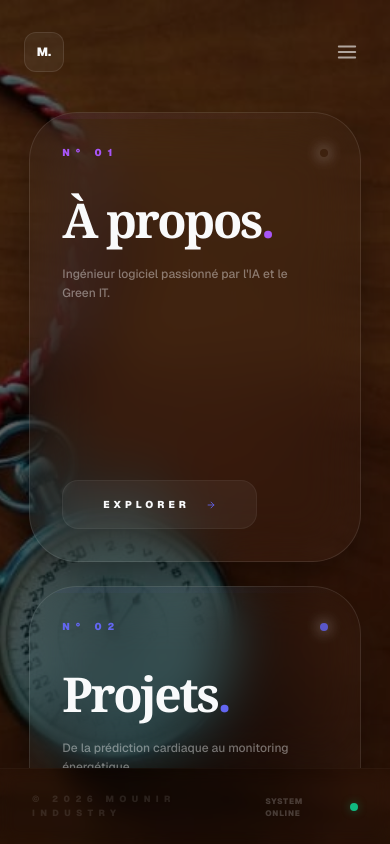
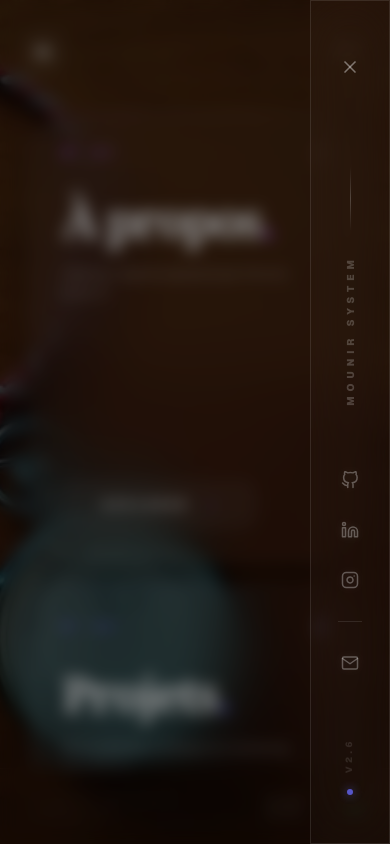
Before and after one commit to chefDossier/chefdossierPortfolio, a Next.js app: page / in a window 390 px wide. Both pictures are taken after a click on the button "Ouvrir le menu". Built offline with nearby package versions, Linux system fonts and the light colour scheme.

Commit message:
reamenagement du systeme de sidebar

```diff
--- a/src/app/layout.tsx
+++ b/src/app/layout.tsx
@@ -1,8 +1,8 @@
-import type { Metadata } from "next";
+"use client"; // Obligatoire car on utilise du State
+import { useState } from "react";
 import { Geist, Geist_Mono } from "next/font/google";
 import "./globals.css";
 
-// Importation des nouveaux composants modulaires
 import Sidebar from "@/components/navigation/Sidebar";
 import Header from "@/components/navigation/Header";
 import HeroBackground from "@/components/ui/HeroBackground";
@@ -17,16 +17,14 @@ const geistMono = Geist_Mono({
   subsets: ["latin"],
 });
 
-export const metadata: Metadata = {
-  title: "Mounir | Software Engineer & Data Scientist",
-  description: "Portfolio de Mounir, Ingénieur Logiciel et Master en IA",
-};
-
 export default function RootLayout({
   children,
 }: Readonly<{
   children: React.ReactNode;
 }>) {
+  // 1. Création de l'état pour la navigation mobile
+  const [isSidebarOpen, setIsSidebarOpen] = useState(false);
+
   return (
     <html
       lang="fr"
@@ -35,18 +33,21 @@ export default function RootLayout({
       <body className="h-full overflow-hidden bg-background text-foreground">
         <div className="relative h-screen w-full flex flex-col">
 
-          {/* Couche de fond (Nette et persistante) */}
+          {/* Couche de fond */}
           <HeroBackground />
 
-          {/* Navigation Latérale Fixe */}
-          <Sidebar />
+          {/* 2. On passe l'état et la fonction de fermeture à la Sidebar */}
+          <Sidebar
+            isOpen={isSidebarOpen}
+            onClose={() => setIsSidebarOpen(false)}
+          />
 
-          {/* Layout Principal : Header + Contenu Dynamique */}
+          {/* Layout Principal */}
           <div className="relative z-10 flex flex-col h-full w-full md:pr-[80px]">
 
-            <Header />
+            {/* 3. On passe la fonction d'ouverture au Header */}
+            <Header onOpenMenu={() => setIsSidebarOpen(true)} />
 
-            {/* Zone de défilement pour les pages (About, Projects, etc.) */}
             <main className="flex-1 w-full overflow-y-auto custom-scroll no-scrollbar">
               {children}
             </main>
@@ -64,7 +65,6 @@ export default function RootLayout({
               </div>
             </footer>
           </div>
-
         </div>
       </body>
     </html>
--- a/src/components/navigation/Header.tsx
+++ b/src/components/navigation/Header.tsx
@@ -1,11 +1,15 @@
 import Link from "next/link";
 import { FiShare2, FiMenu } from 'react-icons/fi';
 
-export default function Header() {
+interface HeaderProps {
+  onOpenMenu: () => void;
+}
+
+export default function Header({ onOpenMenu }: HeaderProps) {
   return (
     <header className="w-full max-w-7xl mx-auto px-6 md:px-12 pt-8 md:pt-12 flex items-center justify-between shrink-0">
       <div className="flex items-center gap-3 group cursor-pointer">
-        <div className="w-10 h-10 rounded-xl border border-white/10 flex items-center justify-center bg-white/5 group-hover:border-brand/50 transition-all">
+        <div className="w-10 h-10 rounded-xl border border-white/10 flex items-center justify-center bg-white/5 group-hover:border-purple-custom/50 transition-all">
           <span className="text-xs font-black">M.</span>
         </div>
         <div className="hidden sm:flex flex-col">
@@ -19,8 +23,19 @@ export default function Header() {
           <Link href="/" className="hover:text-white transition-colors">Index</Link>
           <Link href="/work" className="hover:text-white transition-colors">Projets</Link>
         </nav>
-        <button className="p-2 md:hidden text-white/60"><FiMenu size={22} /></button>
-        <button className="hidden sm:block text-white/40 hover:text-white transition-colors"><FiShare2 size={18} /></button>
+
+        {/* ACTION : On appelle onOpenMenu au clic sur le bouton burger */}
+        <button
+          onClick={onOpenMenu}
+          className="p-2 md:hidden text-white/60 hover:text-white transition-colors"
+          aria-label="Ouvrir le menu"
+        >
+          <FiMenu size={22} />
+        </button>
+
+        <button className="hidden sm:block text-white/40 hover:text-white transition-colors">
+          <FiShare2 size={18} />
+        </button>
       </div>
     </header>
   );
--- a/src/components/navigation/Sidebar.tsx
+++ b/src/components/navigation/Sidebar.tsx
@@ -1,9 +1,37 @@
 import Link from "next/link";
-import { FiGithub, FiLinkedin, FiInstagram, FiMail } from 'react-icons/fi';
+import { FiGithub, FiLinkedin, FiInstagram, FiMail, FiX } from 'react-icons/fi';
 
-export default function Sidebar() {
+interface SidebarProps {
+  isOpen: boolean;
+  onClose: () => void;
+}
+
+export default function Sidebar({ isOpen, onClose }: SidebarProps) {
   return (
-    <aside className="fixed right-0 top-0 h-full z-50 hidden md:flex flex-col items-center justify-between py-12 px-6 glass-panel w-[80px] border-y-0 border-r-0">
+    <>
+      {/* Overlay : Floute l'arrière-plan sur mobile quand la sidebar est ouverte */}
+      {isOpen && (
+        <div
+          onClick={onClose}
+          className="fixed inset-0 bg-black/40 backdrop-blur-sm z-[45] md:hidden"
+        />
+      )}
+
+      <aside className={`
+        fixed right-0 top-0 h-full z-50
+        flex flex-col items-center justify-between py-12 px-6 glass-panel w-[80px] border-y-0 border-r-0
+        transition-transform duration-500 ease-in-out
+        ${isOpen ? "translate-x-0" : "translate-x-full md:translate-x-0"}
+      `}>
+
+        {/* Bouton de fermeture (X) visible uniquement sur mobile */}
+        <button
+          onClick={onClose}
+          className="md:hidden p-2 text-white/40 hover:text-white transition-colors mb-4"
+        >
+          <FiX size={20} />
+        </button>
+
         <div className="flex flex-col items-center gap-6">
           <div className="w-[1px] h-16 bg-gradient-to-b from-transparent via-white/20 to-transparent"></div>
           <span className="vertical-text text-[10px] font-black uppercase tracking-[0.5em] text-white/20">
@@ -12,11 +40,21 @@ export default function Sidebar() {
         </div>
 
         <nav className="flex flex-col gap-8 items-center text-white/30">
-        <Link href="#" className="icon-industry hover:text-white"><FiGithub size={18} /></Link>
-        <Link href="#" className="icon-industry hover:text-white"><FiLinkedin size={18} /></Link>
-        <Link href="#" className="icon-industry hover:text-white"><FiInstagram size={18} /></Link>
+          <Link href="https://github.com" className="icon-industry hover:text-white transition-all">
+            <FiGithub size={18} />
+          </Link>
+          <Link href="https://linkedin.com" className="icon-industry hover:text-white transition-all">
+            <FiLinkedin size={18} />
+          </Link>
+          <Link href="https://instagram.com" className="icon-industry hover:text-white transition-all">
+            <FiInstagram size={18} />
+          </Link>
+
           <div className="w-6 h-[1px] bg-white/10"></div>
-        <Link href="mailto:contact@mounir.com" className="icon-industry hover:text-indigo-custom"><FiMail size={18} /></Link>
+
+          <Link href="mailto:contact@mounir.com" className="icon-industry hover:text-indigo-custom transition-all">
+            <FiMail size={18} />
+          </Link>
         </nav>
 
         <div className="flex flex-col items-center gap-4">
@@ -24,5 +62,6 @@ export default function Sidebar() {
           <div className="w-1.5 h-1.5 rounded-full bg-indigo-custom shadow-[0_0_10px_rgba(99,102,241,0.8)] animate-pulse"></div>
         </div>
       </aside>
+    </>
   );
 }
```
Lines whose indentation alone changed are shown as unchanged.
